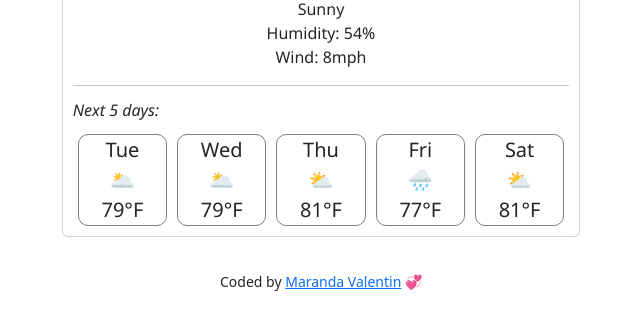
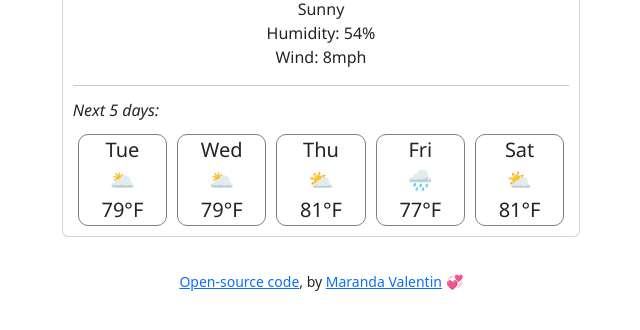
Before and after one commit to marandarosa/weather-app, a plain HTML site: page index.html in a window 1280 px wide. Shown: the part 286-616 px from the top of the page, without its empty margins (319-959 px from the left). Drawn offline with nearby package versions, Linux system fonts and the light colour scheme; no server answers.

Commit message:
Added github link to footer

```diff
--- a/index.html
+++ b/index.html
@@ -80,7 +80,8 @@
     </div>
     <br />
     <footer>
-      Coded by
+      <a href="https://github.com/marandarosa/weather-app">Open-source code</a>,
+      by
       <a href="https://www.linkedin.com/in/maranda-valentin-bb9a3b95/"
         >Maranda Valentin</a
       >
```
